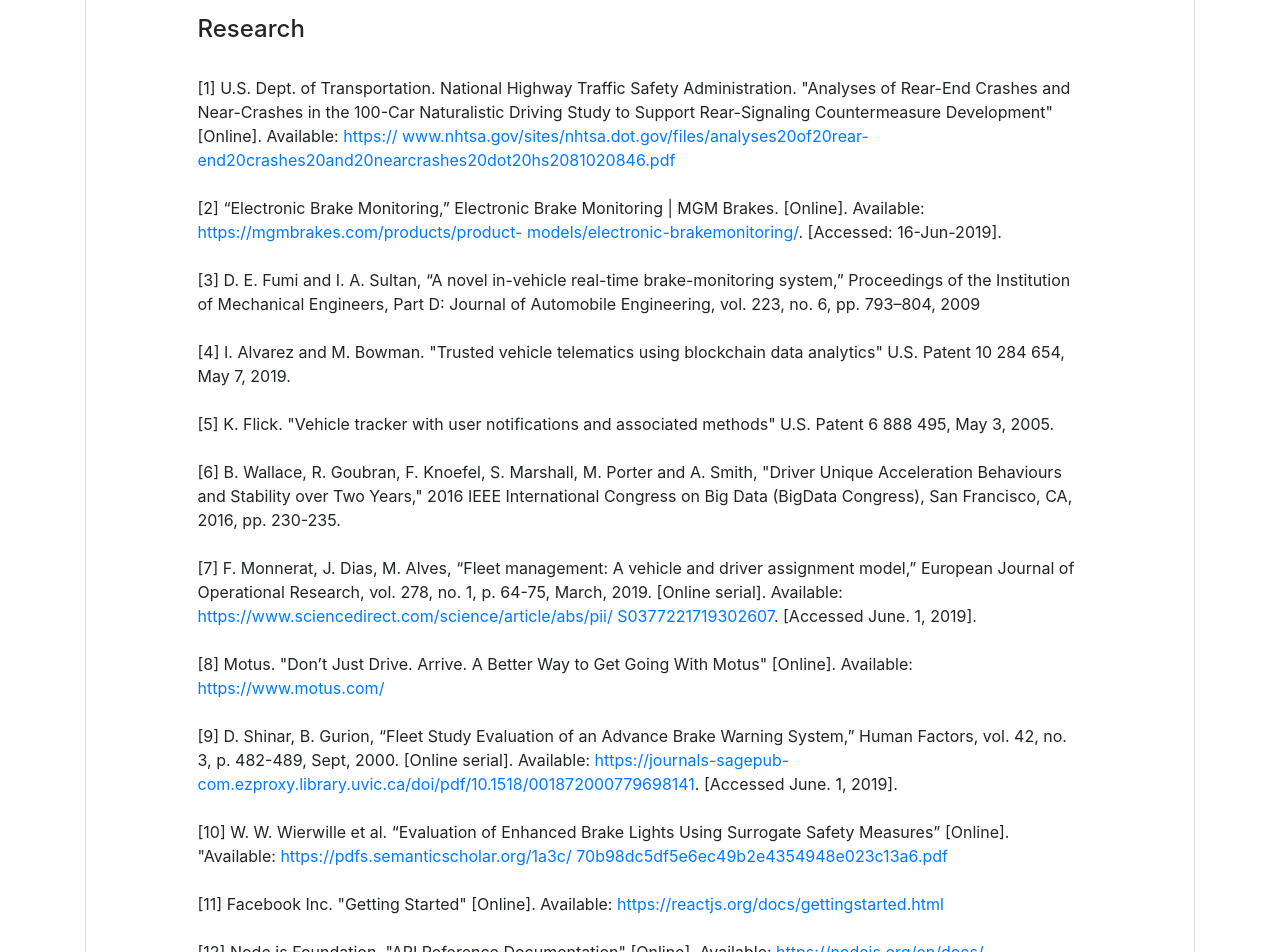
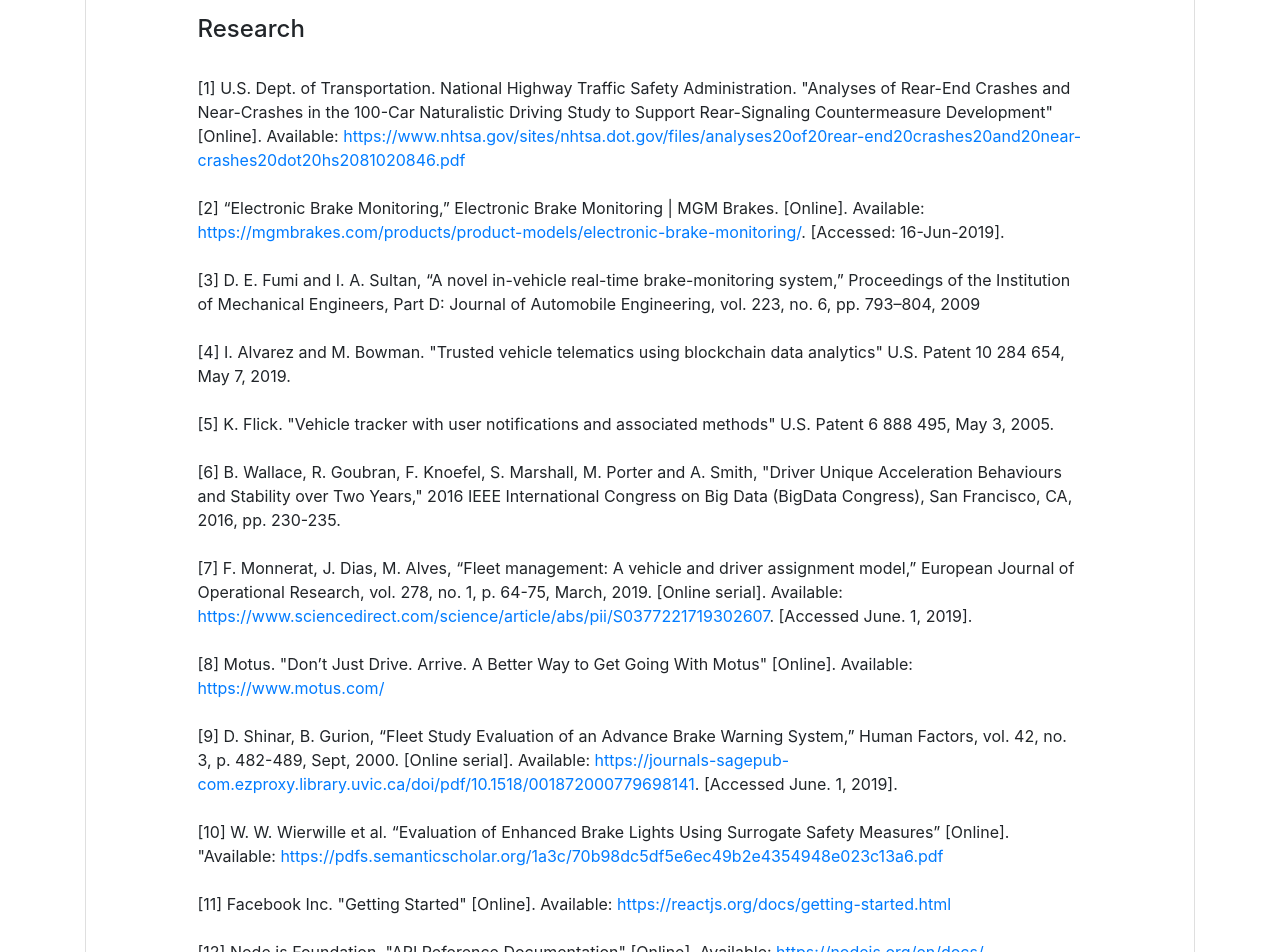
Before and after one commit to sdevalapurkar/smart-brake-monitor, a Next.js app: page /freno in a window 1280 px wide. Shown: the part 2800-3752 px from the top of the page. Built offline with nearby package versions, Linux system fonts and the light colour scheme.

Commit message:
added the links properly

```diff
--- a/pages/freno.js
+++ b/pages/freno.js
@@ -218,12 +218,11 @@ class Freno extends Component {
                                     <p>
                                         [1] U.S. Dept. of Transportation. National Highway Traffic Safety Administration. "Analyses
                                         of Rear-End Crashes and Near-Crashes in the 100-Car Naturalistic Driving Study to
-                                        Support Rear-Signaling Countermeasure Development" [Online]. Available: <a href="https://
-                                        www.nhtsa.gov/sites/nhtsa.dot.gov/files/analyses20of20rear-end20crashes20and20nearcrashes20dot20hs2081020846.pdf">https://
-                                        www.nhtsa.gov/sites/nhtsa.dot.gov/files/analyses20of20rear-end20crashes20and20nearcrashes20dot20hs2081020846.pdf</a><br/><br/>
+                                        Support Rear-Signaling Countermeasure Development" [Online]. Available: <a href="https://www.nhtsa.gov/sites/nhtsa.dot.gov/files/analyses20of20rear-end20crashes20and20near-crashes20dot20hs2081020846.pdf">
+                                        https://www.nhtsa.gov/sites/nhtsa.dot.gov/files/analyses20of20rear-end20crashes20and20near-crashes20dot20hs2081020846.pdf</a><br/><br/>
                                         [2] “Electronic Brake Monitoring,” Electronic Brake Monitoring | MGM Brakes. [Online].
-                                        Available: <a href="https://mgmbrakes.com/products/product-models/electronic-brakemonitoring/">https://mgmbrakes.com/products/product-
-                                        models/electronic-brakemonitoring/</a>. [Accessed: 16-Jun-2019].<br/><br/>
+                                        Available: <a href="https://mgmbrakes.com/products/product-models/electronic-brake-monitoring/">
+                                        https://mgmbrakes.com/products/product-models/electronic-brake-monitoring/</a>. [Accessed: 16-Jun-2019].<br/><br/>
                                         [3] D. E. Fumi and I. A. Sultan, “A novel in-vehicle real-time brake-monitoring system,”
                                         Proceedings of the Institution of Mechanical Engineers, Part D: Journal of Automobile
                                         Engineering, vol. 223, no. 6, pp. 793–804, 2009<br/><br/>
@@ -236,31 +235,27 @@ class Freno extends Component {
                                         Congress on Big Data (BigData Congress), San Francisco, CA, 2016, pp. 230-235.<br/><br/>
                                         [7] F. Monnerat, J. Dias, M. Alves, “Fleet management: A vehicle and driver assignment
                                         model,” European Journal of Operational Research, vol. 278, no. 1, p. 64-75, March,
-                                        2019. [Online serial]. Available: <a href="https://www.sciencedirect.com/science/article/abs/pii/
-                                        S0377221719302607">https://www.sciencedirect.com/science/article/abs/pii/
-                                        S0377221719302607</a>. [Accessed June. 1, 2019].<br/><br/>
+                                        2019. [Online serial]. Available: <a href="https://www.sciencedirect.com/science/article/abs/pii/S0377221719302607">
+                                        https://www.sciencedirect.com/science/article/abs/pii/S0377221719302607</a>. [Accessed June. 1, 2019].<br/><br/>
                                         [8] Motus. "Don’t Just Drive. Arrive. A Better Way to Get Going With Motus" [Online].
                                         Available: <a href="https://www.motus.com/">https://www.motus.com/</a><br/><br/>
                                         [9] D. Shinar, B. Gurion, “Fleet Study Evaluation of an Advance Brake Warning System,”
-                                        Human Factors, vol. 42, no. 3, p. 482-489, Sept, 2000. [Online serial]. Available: <a href="https://
-                                        journals-sagepub-com.ezproxy.library.uvic.ca/doi/pdf/10.1518/001872000779698141">https://journals-sagepub-com.ezproxy.library.uvic.ca/doi/pdf/10.1518/001872000779698141</a>.
+                                        Human Factors, vol. 42, no. 3, p. 482-489, Sept, 2000. [Online serial]. Available: <a href="https://journals-sagepub-com.ezproxy.library.uvic.ca/doi/pdf/10.1518/001872000779698141">
+                                        https://journals-sagepub-com.ezproxy.library.uvic.ca/doi/pdf/10.1518/001872000779698141</a>.
                                         [Accessed June. 1, 2019].<br/><br/>
                                         [10] W. W. Wierwille et al. “Evaluation of Enhanced Brake Lights Using Surrogate Safety
-                                        Measures” [Online]. "Available: <a href="https://pdfs.semanticscholar.org/1a3c/
-                                        70b98dc5df5e6ec49b2e4354948e023c13a6.pdf">https://pdfs.semanticscholar.org/1a3c/
-                                        70b98dc5df5e6ec49b2e4354948e023c13a6.pdf</a><br/><br/>
-                                        [11] Facebook Inc. "Getting Started" [Online]. Available: <a href="https://reactjs.org/docs/gettingstarted.html">
-                                        https://reactjs.org/docs/gettingstarted.html</a><br/><br/>
-                                        [12] Node.js Foundation. "API Reference Documentation" [Online]. Available: <a href="https://
-                                        nodejs.org/en/docs/">https://nodejs.org/en/docs/</a><br/><br/>
+                                        Measures” [Online]. "Available: <a href="https://pdfs.semanticscholar.org/1a3c/70b98dc5df5e6ec49b2e4354948e023c13a6.pdf">
+                                        https://pdfs.semanticscholar.org/1a3c/70b98dc5df5e6ec49b2e4354948e023c13a6.pdf</a><br/><br/>
+                                        [11] Facebook Inc. "Getting Started" [Online]. Available: <a href="https://reactjs.org/docs/getting-started.html">
+                                        https://reactjs.org/docs/getting-started.html</a><br/><br/>
+                                        [12] Node.js Foundation. "API Reference Documentation" [Online]. Available: <a href="https://nodejs.org/en/docs/">https://nodejs.org/en/docs/</a><br/><br/>
                                         [13] The PostgreSQL Global Development Group. "Documentation" [Online]. Available:
                                         <a href="https://www.postgresql.org/docs/">https://www.postgresql.org/docs/</a><br/><br/>
                                         [14] restfulapi.net. "REST API Tutorial" [Online]. Available: <a href="https://restfulapi.net/">https://restfulapi.net/</a><br/><br/>
-                                        [15] Mozilla and individual contributors. "An overview of HTTP" [Online]. Available: <a href="https://
-                                        developer.mozilla.org/en-US/docs/Web/HTTP/Overview">https://developer.mozilla.org/en-US/docs/Web/HTTP/Overview</a><br/><br/>
-                                        [16] Raspberry Pi Foundation. "Raspberry Pi 3 Model B+" [Online]. Available: <a href="https://
-                                        www.raspberrypi.org/products/raspberry-pi-3-model-b-plus/">https://
-                                        www.raspberrypi.org/products/raspberry-pi-3-model-b-plus/</a><br/><br/>
+                                        [15] Mozilla and individual contributors. "An overview of HTTP" [Online]. Available: <a href="https://developer.mozilla.org/en-US/docs/Web/HTTP/Overview">
+                                        https://developer.mozilla.org/en-US/docs/Web/HTTP/Overview</a><br/><br/>
+                                        [16] Raspberry Pi Foundation. "Raspberry Pi 3 Model B+" [Online]. Available: <a href="https://www.raspberrypi.org/products/raspberry-pi-3-model-b-plus/">
+                                        https://www.raspberrypi.org/products/raspberry-pi-3-model-b-plus/</a><br/><br/>
                                     </p>
                                     <h4>Hardware</h4>
                                     <p><br/>
```
